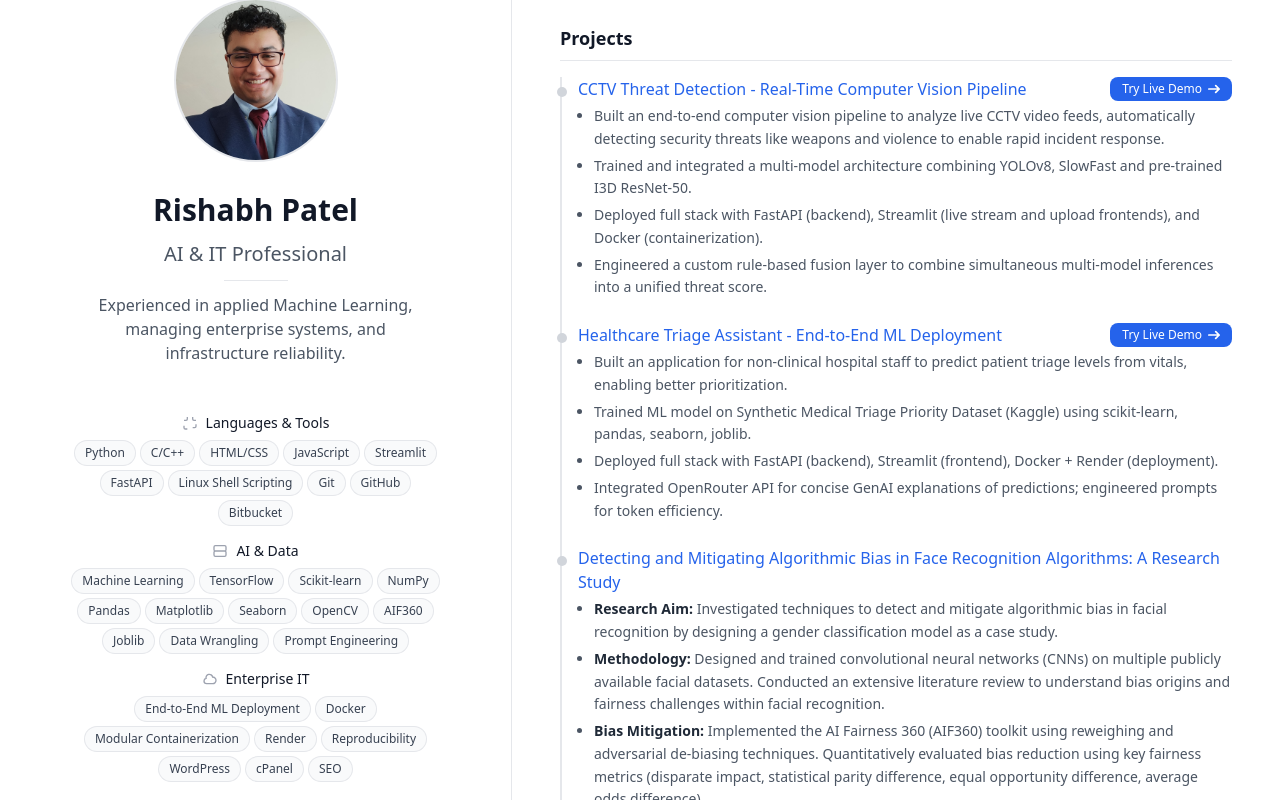
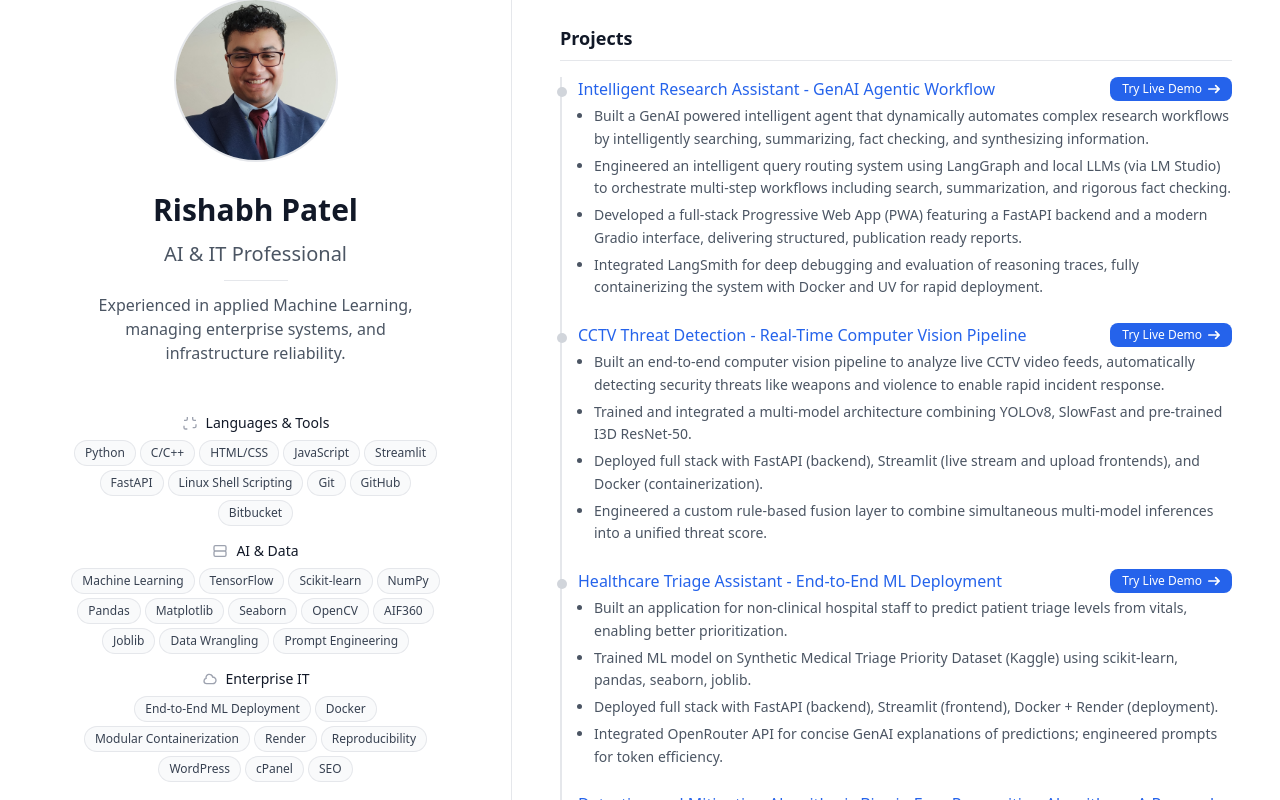
Before and after one commit to rishabhpatel9/Portfolio, a Next.js app in the folder minimalist-portfolio-template/: page / in a window 1280 px wide. Shown: the top 800 px of the page. Built offline with nearby package versions, Linux system fonts and the light colour scheme.

Commit message:
added intelligent research assistant to projects

```diff
--- a/minimalist-portfolio-template/app/components/ProjectsSection.tsx
+++ b/minimalist-portfolio-template/app/components/ProjectsSection.tsx
@@ -1,5 +1,16 @@
 const ProjectsSection = () => {
     const projects = [
+        {
+            title: 'Intelligent Research Assistant - GenAI Agentic Workflow',
+            url: 'https://github.com/rishabhpatel9/Intelligent-Research-Assistant',
+            liveDemoUrl: 'https://irademo.rish.click/',
+            highlights: [
+                'Built a GenAI powered intelligent agent that dynamically automates complex research workflows by intelligently searching, summarizing, fact checking, and synthesizing information.',
+                'Engineered an intelligent query routing system using LangGraph and local LLMs (via LM Studio) to orchestrate multi-step workflows including search, summarization, and rigorous fact checking.',
+                'Developed a full-stack Progressive Web App (PWA) featuring a FastAPI backend and a modern Gradio interface, delivering structured, publication ready reports.',
+                'Integrated LangSmith for deep debugging and evaluation of reasoning traces, fully containerizing the system with Docker and UV for rapid deployment.',
+            ]
+        },
         {
             title: 'CCTV Threat Detection - Real-Time Computer Vision Pipeline',
             url: 'https://github.com/rishabhpatel9/CCTV-Threat-Detection',
```
